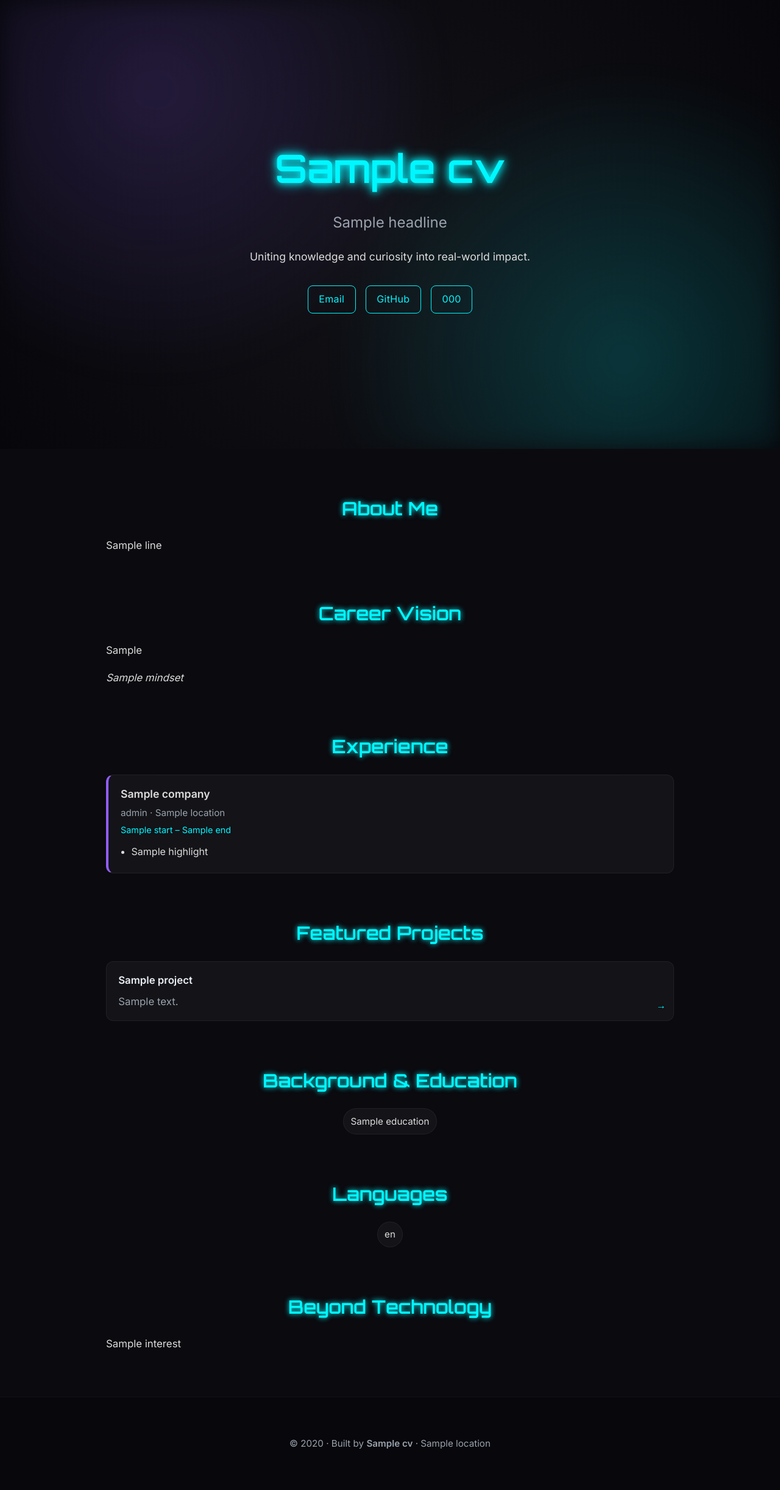
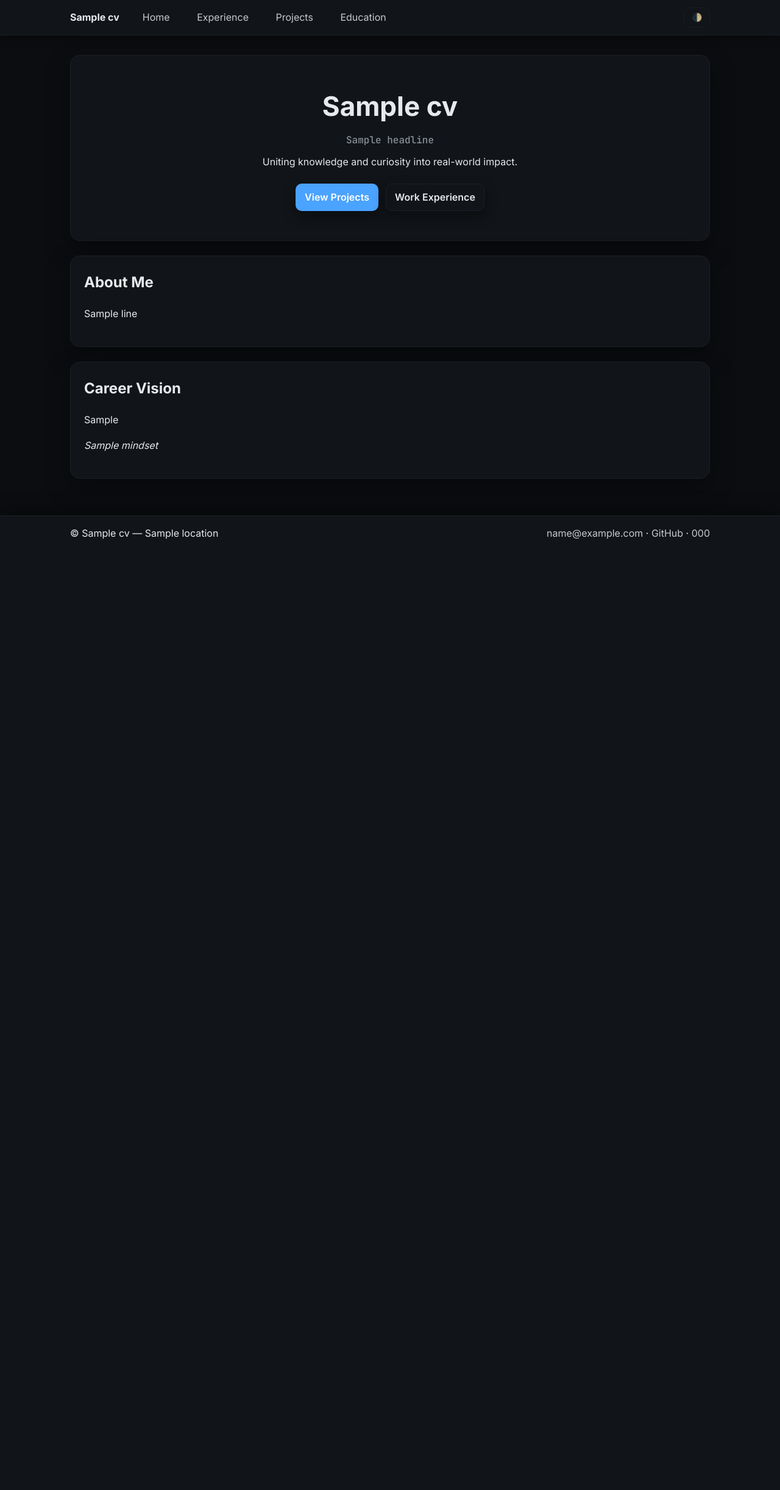
Before and after one commit to martok9803/cv-bad-front-end, a Python web app: template app/templates/index.html in a window 1280 px wide. Shown: the whole page at 61% size. After the commit the page ends 884 px from the top, so only its background shows below. Run offline with Jinja, Linux system fonts and the light colour scheme; the template is opened without the code that fills it: most values are stand-ins (such as "Sample title", 1, 10 or a date in 2020).

Commit message:
Website redesign: multi-page layout, light/dark theme toggle, updated content and tone

```diff
--- a/app/requirements.txt
+++ b/app/requirements.txt
@@ -1,2 +1,4 @@
 flask==3.0.2
 gunicorn==21.2.0
+uvicorn
+uvloop
--- a/app/static/app.js
+++ b/app/static/app.js
@@ -1,9 +1,27 @@
-// Smooth reveal of sections on scroll
+// THEME TOGGLE
+(function () {
+  const root = document.documentElement;
+  const saved = localStorage.getItem("theme");
+  if (saved === "light" || saved === "dark") {
+    root.setAttribute("data-theme", saved);
+  }
+  const btn = document.getElementById("themeToggle");
+  if (btn) {
+    btn.addEventListener("click", () => {
+      const current = root.getAttribute("data-theme") || "dark";
+      const next = current === "dark" ? "light" : "dark";
+      root.setAttribute("data-theme", next);
+      localStorage.setItem("theme", next);
+    });
+  }
+})();
+
+// SCROLL REVEAL
 document.addEventListener("DOMContentLoaded", () => {
-  const sections = document.querySelectorAll("section");
-  const observer = new IntersectionObserver(
+  const elements = document.querySelectorAll("section, .card");
+  const obs = new IntersectionObserver(
     entries => entries.forEach(e => e.isIntersecting && e.target.classList.add("visible")),
-    { threshold: 0.18 }
+    { threshold: 0.14 }
   );
-  sections.forEach(s => observer.observe(s));
+  elements.forEach(el => obs.observe(el));
 });
--- a/app/static/styles.css
+++ b/app/static/styles.css
@@ -1,176 +1,145 @@
-@import url('https://fonts.googleapis.com/css2?family=Orbitron:wght@400;600&family=Inter:wght@400;600&display=swap');
+@import url('https://fonts.googleapis.com/css2?family=Inter:wght@400;600;700&family=JetBrains+Mono:wght@500&display=swap');
 
+/* THEME TOKENS */
 :root {
-  --bg: #0a0a0f;
-  --accent: #00f7ff;
-  --accent2: #915EFF;
-  --text: #ddd;
-  --muted: #9aa3ad;
-  --max-width: 980px;
-
-  --card: rgba(255,255,255,0.04);
-  --card-hover: rgba(255,255,255,0.08);
+  --bg: #0b0d10;
+  --surface: #111418;
+  --muted: #889099;
+  --text: #e6e9ed;
+  --primary: #4aa3ff; /* subtle blue */
+  --border: #1b2026;
+  --shadow: rgba(0,0,0,.35);
 }
 
-* { box-sizing: border-box; }
+:root[data-theme="light"] {
+  --bg: #f6f8fb;
+  --surface: #ffffff;
+  --muted: #6b7682;
+  --text: #1a2128;
+  --primary: #226ad6;
+  --border: #e5e9f0;
+  --shadow: rgba(0,0,0,.08);
+}
 
+html, body { height: 100%; }
+html { background: var(--bg); }
 body {
-  font-family: 'Inter', sans-serif;
+  margin: 0;
   color: var(--text);
-  background: var(--bg);
-  margin: 0;
-  overflow-x: hidden;
-  scroll-behavior: smooth;
-  line-height: 1.7;
+  font-family: Inter, system-ui, -apple-system, Segoe UI, Roboto, "Helvetica Neue", Arial, "Noto Sans", "Apple Color Emoji", "Segoe UI Emoji", "Segoe UI Symbol", "Noto Color Emoji";
+  line-height: 1.6;
 }
+
+/* LAYOUT */
+.wrap, .container { width: 100%; max-width: 1050px; margin: 0 auto; padding: 0 20px; }
+
+.topbar {
+  position: sticky; top: 0; z-index: 10;
+  background: var(--surface);
+  border-bottom: 1px solid var(--border);
+  box-shadow: 0 4px 16px var(--shadow);
+}
+.topbar .wrap { display: flex; align-items: center; gap: 18px; padding: 12px 20px; }
+.brand { font-weight: 700; color: var(--text); text-decoration: none; }
+.nav a {
+  color: var(--text); opacity: .85; text-decoration: none; margin: 0 10px;
+  padding: 6px 10px; border-radius: 8px;
+}
+.nav a:hover { background: var(--border); }
+.nav .active { background: var(--border); opacity: 1; }
+
+.toggle {
+  margin-left: auto;
+  background: transparent; color: var(--text); opacity: .8;
+  border: 1px solid var(--border); border-radius: 10px; padding: 8px 12px; cursor: pointer;
+}
+.toggle:hover { opacity: 1; }
+
+.container { padding: 32px 20px 60px; }
 
 /* HERO */
 .hero {
-  position: relative;
-  height: 92vh;
-  display: flex;
-  align-items: center;
-  justify-content: center;
   text-align: center;
-  background: radial-gradient(circle at center, #121217 0%, #07070b 100%);
-  overflow: hidden;
-  padding: 0 1.5rem;
+  background: var(--surface);
+  border: 1px solid var(--border);
+  border-radius: 16px;
+  padding: 48px 22px;
+  box-shadow: 0 16px 40px var(--shadow);
 }
-.hero .overlay {
-  position: absolute;
-  inset: 0;
-  background:
-    radial-gradient(800px 800px at 20% 20%, rgba(145,94,255,.18), transparent 60%),
-    radial-gradient(800px 800px at 80% 80%, rgba(0,247,255,.18), transparent 60%);
-  filter: blur(20px);
+.hero h1 { margin: 0 0 8px; font-size: clamp(28px, 5vw, 44px); }
+.headline { color: var(--muted); margin: 0 0 6px; font-family: "JetBrains Mono", monospace; }
+.lede { margin-top: 10px; }
+.cta { margin-top: 22px; display: flex; gap: 12px; justify-content: center; flex-wrap: wrap; }
+.btn {
+  background: var(--primary); color: #fff; text-decoration: none; border: 1px solid transparent;
+  padding: 9px 14px; border-radius: 10px; font-weight: 600; box-shadow: 0 8px 20px var(--shadow);
 }
-.hero .content { position: relative; z-index: 2; max-width: 900px; }
-.hero h1 {
-  font-family: 'Orbitron', sans-serif;
-  font-size: clamp(2.2rem, 6vw, 4rem);
-  margin: 0;
-  color: var(--accent);
-  text-shadow: 0 0 18px var(--accent);
-  animation: glow 3s ease-in-out infinite alternate;
+.btn.secondary { background: transparent; color: var(--text); border-color: var(--border); }
+.btn:hover { filter: brightness(1.05); }
+
+/* CARDS */
+.card {
+  background: var(--surface);
+  border: 1px solid var(--border);
+  border-radius: 16px;
+  padding: 24px 22px;
+  margin-top: 24px;
+  box-shadow: 0 16px 40px var(--shadow);
 }
-.hero h2 {
-  margin-top: .6em;
-  font-weight: 400;
-  color: var(--muted);
+.card h1, .card h2 { margin-top: 0; }
+
+/* EXPERIENCE */
+.timeline { display: grid; gap: 16px; }
+.job {
+  background: transparent; border: 1px solid var(--border);
+  border-radius: 12px; padding: 16px 16px;
 }
-.hero .tagline { font-size: 1.1rem; margin-top: 1em; }
-.links { margin-top: 2em; display: flex; gap: 1rem; justify-content: center; flex-wrap: wrap; }
-.links a {
-  color: var(--accent);
-  text-decoration: none;
-  border: 1px solid var(--accent);
-  padding: .55em 1.1em;
-  border-radius: 8px;
-  transition: all .25s ease;
-  letter-spacing: .3px;
-}
-.links a:hover {
-  background: var(--accent);
-  color: #001316;
-  box-shadow: 0 0 24px var(--accent);
-}
-
-/* SECTIONS */
-section {
-  max-width: var(--max-width);
-  margin: 4.5rem auto;
-  padding: 0 1.5rem;
-  opacity: 0;
-  transform: translateY(30px);
-  transition: all 0.9s ease;
-}
-section.visible { opacity: 1; transform: translateY(0); }
-section h2 {
-  color: var(--accent);
-  font-family: 'Orbitron', sans-serif;
-  text-align: center;
-  margin-bottom: 1.25rem;
-  text-shadow: 0 0 8px var(--accent);
-  font-size: 1.9rem;
-}
-section p { font-size: 1.05rem; color: var(--text); text-wrap: pretty; }
-
-/* EXPERIENCE TIMELINE */
-.experience .timeline { display: grid; gap: 1rem; }
-.experience .job {
-  background: var(--card);
-  border: 1px solid rgba(255,255,255,0.06);
-  border-left: 4px solid var(--accent2);
-  border-radius: 12px;
-  padding: 1rem 1.25rem;
-  transition: background .25s ease, transform .2s ease, box-shadow .25s ease;
-}
-.experience .job:hover {
-  background: var(--card-hover);
-  transform: translateY(-2px);
-  box-shadow: 0 10px 26px rgba(0,0,0,0.25), 0 0 24px rgba(145,94,255,.25);
-}
-.job-header { display: grid; gap: .2rem; }
-.job-header h3 { margin: 0; font-size: 1.1rem; }
-.job-header .meta { color: var(--muted); font-size: .95rem; }
-.job-header .dates { color: var(--accent); font-size: .9rem; }
-.bullets { margin: .6rem 0 0; padding: 0 0 0 1.1rem; }
-.bullets li { margin: .35rem 0; }
+.job-head { display: grid; gap: 6px; }
+.job-head h3 { margin: 0; }
+.job-head .meta { color: var(--muted); font-size: .98rem; }
+.job-head .dates { color: var(--primary); font-size: .9rem; margin-left: 6px; }
+.bullets { margin: 8px 0 0; padding-left: 1.2rem; }
+.bullets li { margin: 6px 0; }
 
 /* PROJECTS */
-.projects .project-grid {
+.grid {
   display: grid;
   grid-template-columns: repeat(auto-fit, minmax(260px,1fr));
-  gap: 1rem;
+  gap: 16px;
 }
-.project-card {
-  display: block;
-  background: var(--card);
-  border: 1px solid rgba(255,255,255,0.06);
-  border-radius: 12px;
-  padding: 1rem 1.2rem;
-  text-decoration: none;
-  color: var(--text);
-  transition: all .25s ease;
-  position: relative;
+.tile {
+  display: block; text-decoration: none; color: var(--text);
+  background: transparent; border: 1px solid var(--border);
+  border-radius: 12px; padding: 16px; position: relative;
 }
-.project-card:hover {
-  background: var(--card-hover);
-  transform: translateY(-3px);
-  box-shadow: 0 18px 36px rgba(0,0,0,.25), 0 0 22px rgba(0,247,255,.25);
-}
-.project-card h4 { margin: 0 0 .4rem; font-size: 1.05rem; color: #e9eef5; }
-.project-card p { margin: 0; color: var(--muted); }
-.project-card .arrow {
-  position: absolute; right: 12px; bottom: 10px;
-  color: var(--accent); font-weight: 700;
-}
+.tile:hover { background: rgba(255,255,255,0.02); }
+.tile h3 { margin: 0 0 6px; font-size: 1.05rem; }
+.tile p { margin: 0; color: var(--muted); }
+.tile .arrow { position: absolute; right: 12px; bottom: 10px; color: var(--primary); font-weight: 700; }
 
-/* PILL LISTS */
+/* EDUCATION & LISTS */
 .pill-list {
-  display: flex; flex-wrap: wrap; gap: .6rem;
-  list-style: none; padding: 0; margin: 0; justify-content: center;
+  display: flex; flex-wrap: wrap; gap: 10px; list-style: none; padding: 0; margin: 0;
 }
 .pill-list li {
-  background: var(--card);
-  border: 1px solid rgba(255,255,255,0.06);
-  padding: .45rem .7rem;
-  border-radius: 999px;
-  font-size: .95rem;
+  border: 1px solid var(--border); border-radius: 999px;
+  padding: 6px 10px; background: transparent;
 }
+.mt { margin-top: 16px; }
 
 /* FOOTER */
-footer {
-  text-align: center;
-  padding: 3rem 1rem;
-  border-top: 1px solid #101018;
-  color: var(--muted);
-  background: #07070c;
-  font-size: .95rem;
+.footer {
+  border-top: 1px solid var(--border);
+  background: var(--surface);
+  box-shadow: 0 -8px 30px var(--shadow);
 }
+.footer .wrap {
+  display: flex; gap: 10px; align-items: center; justify-content: space-between;
+  padding: 16px 20px; flex-wrap: wrap;
+}
+.footer a { color: var(--text); text-decoration: none; opacity: .85; }
+.footer a:hover { opacity: 1; }
 
-/* KEYFRAMES */
-@keyframes glow {
-  from { text-shadow: 0 0 10px var(--accent), 0 0 18px var(--accent); }
-  to   { text-shadow: 0 0 26px var(--accent), 0 0 42px var(--accent); }
-}
+/* SCROLL REVEAL */
+section, .card { opacity: 0; transform: translateY(18px); transition: all .6s ease; }
+section.visible, .card.visible { opacity: 1; transform: translateY(0); }
--- /dev/null
+++ b/app/templates/base.html
@@ -0,0 +1,42 @@
+<!doctype html>
+<html lang="en" data-theme="dark">
+<head>
+  <meta charset="utf-8" />
+  <meta name="viewport" content="width=device-width,initial-scale=1" />
+  <title>{{ cv.name }} · {{ title if title else 'Portfolio' }}</title>
+  <link href="https://fonts.googleapis.com/css2?family=Inter:wght@400;600;700&family=JetBrains+Mono:wght@500&display=swap" rel="stylesheet">
+  <link rel="stylesheet" href="/static/styles.css" />
+  <script defer src="/static/app.js"></script>
+</head>
+<body>
+  <header class="topbar">
+    <div class="wrap">
+      <a class="brand" href="/">{{ cv.name }}</a>
+      <nav class="nav">
+        <a href="/" class="{{ 'active' if request.path=='/' else '' }}">Home</a>
+        <a href="/experience" class="{{ 'active' if request.path.startswith('/experience') else '' }}">Experience</a>
+        <a href="/projects" class="{{ 'active' if request.path.startswith('/projects') else '' }}">Projects</a>
+        <a href="/education" class="{{ 'active' if request.path.startswith('/education') else '' }}">Education</a>
+      </nav>
+      <button id="themeToggle" class="toggle" aria-label="Toggle theme">🌓</button>
+    </div>
+  </header>
+
+  <main class="container">
+    {% block content %}{% endblock %}
+  </main>
+
+  <footer class="footer">
+    <div class="wrap">
+      <div>© {{ cv.name }} — {{ cv.location }}</div>
+      <div class="contacts">
+        <a href="mailto:{{ cv.email }}">{{ cv.email }}</a>
+        <span>·</span>
+        <a href="{{ cv.github }}" target="_blank" rel="noopener">GitHub</a>
+        <span>·</span>
+        <a href="tel:{{ cv.phone | replace(' ', '') }}">{{ cv.phone }}</a>
+      </div>
+    </div>
+  </footer>
+</body>
+</html>
--- a/app/templates/index.html
+++ b/app/templates/index.html
@@ -1,106 +1,25 @@
-<!doctype html>
-<html lang="en">
-<head>
-  <meta charset="utf-8" />
-  <meta name="viewport" content="width=device-width,initial-scale=1" />
-  <title>{{ cv.name }} · Portfolio</title>
+{% extends "base.html" %}
+{% block content %}
+<section class="hero">
+  <h1>{{ cv.name }}</h1>
+  <p class="headline">{{ cv.headline }}</p>
+  <p class="lede">Uniting knowledge and curiosity into real-world impact.</p>
+  <div class="cta">
+    <a class="btn" href="/projects">View Projects</a>
+    <a class="btn secondary" href="/experience">Work Experience</a>
+  </div>
+</section>
 
-  <link href="https://fonts.googleapis.com/css2?family=Orbitron:wght@400;600&family=Inter:wght@400;600&display=swap" rel="stylesheet">
-  <link rel="stylesheet" href="/static/styles.css" />
-  <script defer src="/static/app.js"></script>
-</head>
-<body>
-  <!-- HERO -->
-  <header class="hero">
-    <div class="overlay"></div>
-    <div class="content">
-      <h1 class="glow">{{ cv.name }}</h1>
-      <h2>{{ cv.headline }}</h2>
-      <p class="tagline">Uniting knowledge and curiosity into real-world impact.</p>
-      <div class="links">
-        <a href="mailto:{{ cv.email }}">Email</a>
-        <a href="{{ cv.github }}" target="_blank" rel="noopener">GitHub</a>
-        <a href="tel:{{ cv.phone | replace(' ', '') }}">{{ cv.phone }}</a>
-      </div>
-    </div>
-  </header>
-
-  <!-- ABOUT -->
-  <section class="about">
+<section class="card">
   <h2>About Me</h2>
   {% for line in cv.summary %}
   <p>{{ line }}</p>
   {% endfor %}
 </section>
 
-  <!-- CAREER VISION -->
-  <section class="career">
+<section class="card">
   <h2>Career Vision</h2>
   <p>{{ cv.career_goal }}</p>
   <p><em>{{ cv.mindset }}</em></p>
 </section>
-
-  <!-- EXPERIENCE -->
-  <section id="experience" class="experience">
-    <h2>Experience</h2>
-    <div class="timeline">
-      {% for job in cv.experience %}
-      <div class="job">
-        <div class="job-header">
-          <h3>{{ job.company }}</h3>
-          <span class="meta">{{ job.role }} · {{ job.location }}</span>
-          <span class="dates">{{ job.start }} – {{ job.end }}</span>
-        </div>
-        <ul class="bullets">
-          {% for h in job.highlights %}
-          <li>{{ h }}</li>
-          {% endfor %}
-        </ul>
-      </div>
-      {% endfor %}
-    </div>
-  </section>
-
-  <!-- PROJECTS -->
-  <section id="projects" class="projects">
-    <h2>Featured Projects</h2>
-    <div class="project-grid">
-      {% for p in cv.projects %}
-      <a class="project-card" href="{{ p.url }}" target="_blank" rel="noopener">
-        <h4>{{ p.name }}</h4>
-        <p>{{ p.description }}</p>
-        <span class="arrow">→</span>
-      </a>
-      {% endfor %}
-    </div>
-  </section>
-
-  <!-- BACKGROUND / EDUCATION -->
-  <section class="background">
-    <h2>Background & Education</h2>
-    <ul class="pill-list">
-      {% for e in cv.education %}<li>{{ e }}</li>{% endfor %}
-    </ul>
-  </section>
-
-  <!-- LANGUAGES -->
-  <section class="languages">
-    <h2>Languages</h2>
-    <ul class="pill-list">
-      {% for l in cv.languages %}<li>{{ l }}</li>{% endfor %}
-    </ul>
-  </section>
-
-  <!-- INTERESTS -->
-  <section class="interests">
-    <h2>Beyond Technology</h2>
-    {% for s in cv.interests %}
-      <p>{{ s }}</p>
-    {% endfor %}
-  </section>
-
-  <footer>
-    <p>© {{ now().year if now else '2025' }} · Built by <strong>{{ cv.name }}</strong> · {{ cv.location }}</p>
-  </footer>
-</body>
-</html>
+{% endblock %}
```
Also changed, not shown: app/data/cv.json (+18 -19 lines), app/main.py (+30 -29 lines), app/templates/education.html (added, +23 -0 lines), app/templates/experience.html (added, +24 -0 lines), app/templates/projects.html (added, +15 -0 lines), 2 other files. Lines whose indentation alone changed are shown as unchanged.
